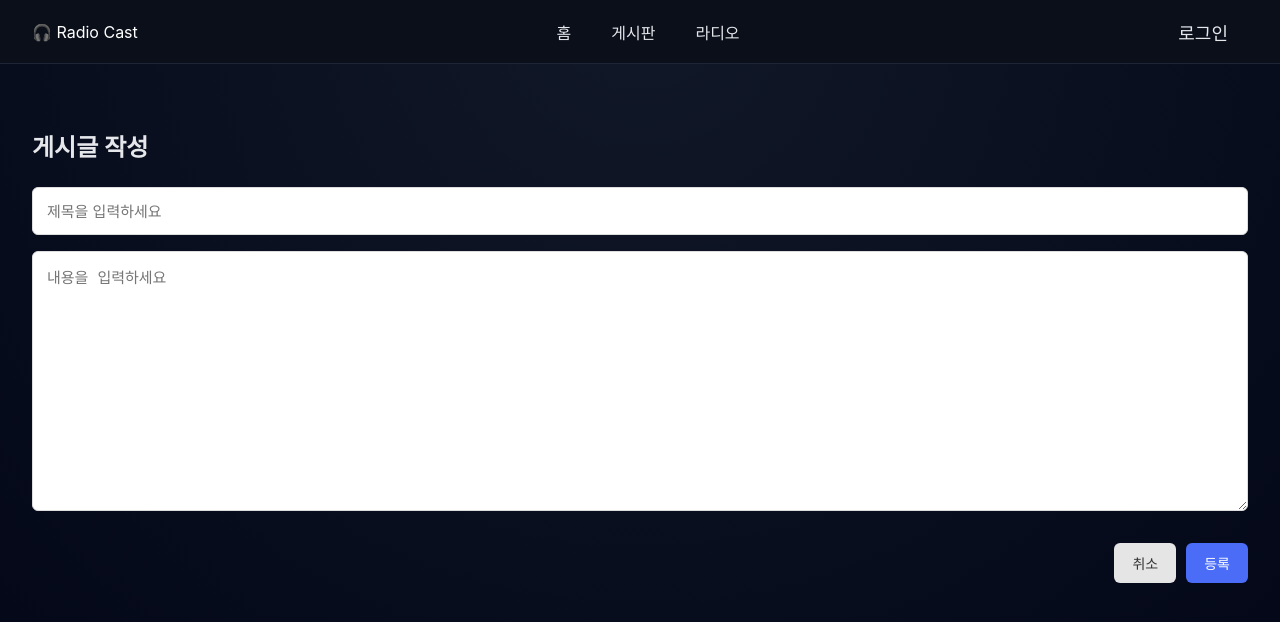
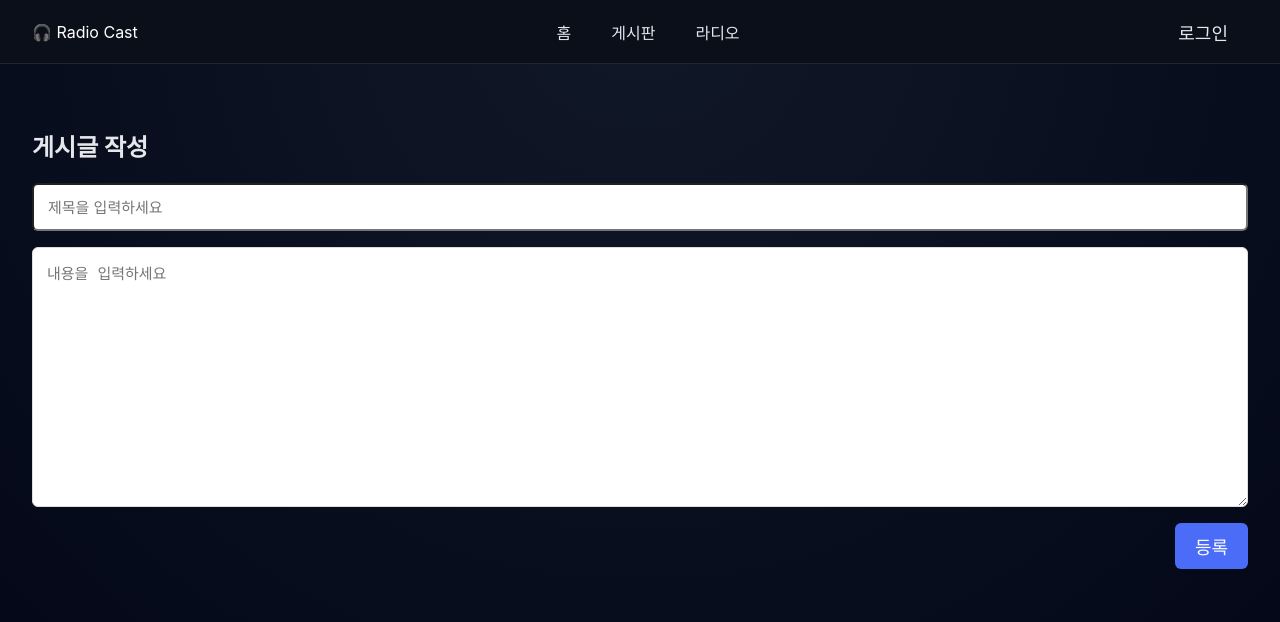
Before and after one commit to yuiop241114/Project_Radio, a React app in the folder frontend/: page /post/write in a window 1280 px wide. Shown: the top 622 px of the page. Built offline with nearby package versions, Linux system fonts and the light colour scheme; the HTML template or start-up script is replaced by a standard one.

Commit message:
게시글 수정, 작성 구조 변경(공통폼에서 상황에 따라 다른 화면으로 변경하게 작성)

```diff
--- a/frontend/src/App.jsx
+++ b/frontend/src/App.jsx
@@ -11,6 +11,7 @@ import SignUp from './components/common/SignUp';
 import PostList from './components/posts/PostList';
 import PostDetail from './components/posts/PostDetail';
 import PostWrite from './components/posts/PostWrite';
+import PostEdit from './components/posts/PostEdit';
 
 function App() {
   return (
@@ -21,6 +22,7 @@ function App() {
         <Route path="/post" element={<PostList/>}/>
         <Route path="/post/detail" element={<PostDetail/>}/>
         <Route path="/post/write" element={<PostWrite/>}/>
+        <Route path="/post/edit" element={<PostEdit/>}/>
       </Route>
 
       {/* Header 없는 페이지 */}
--- a/frontend/src/components/posts/PostDetail.jsx
+++ b/frontend/src/components/posts/PostDetail.jsx
@@ -40,7 +40,7 @@ JWT 인증과도 잘 어울립니다.
       <div className="detail-actions">
         <Link to="/post" className="btn gray">목록</Link>
         <div className="right">
-          <button className="btn outline">수정</button>
+          <Link to="/post/edit" className="btn gray">수정</Link>
           <button className="btn danger">삭제</button>
         </div>
       </div>
--- /dev/null
+++ b/frontend/src/components/posts/PostEdit.jsx
@@ -0,0 +1,38 @@
+import { useParams, useNavigate } from "react-router-dom";
+import { useEffect, useState } from "react";
+import PostForm from "./PostForm";
+
+const BoardEdit = () => {
+  const { id } = useParams();
+  const navigate = useNavigate();
+  const [board, setBoard] = useState(null);
+
+  useEffect(() => {
+    // TODO: GET /board/{id}
+    // 임시 데이터
+    setBoard({
+      title: "기존 게시글 제목",
+      content: "기존 게시글 내용입니다",
+    });
+  }, [id]);
+
+  const handleUpdate = (data) => {
+    console.log("게시글 수정:", id, data);
+
+    // TODO: PUT /board/{id}
+    alert("게시글이 수정되었습니다 (임시)");
+    navigate(`/board/${id}`);
+  };
+
+  if (!board) return null;
+
+  return (
+    <PostForm
+      mode="edit"
+      initialData={board}
+      onSubmit={handleUpdate}
+    />
+  );
+};
+
+export default BoardEdit;
--- /dev/null
+++ b/frontend/src/components/posts/PostForm.jsx
@@ -0,0 +1,51 @@
+import { useState, useEffect } from "react";
+import "../../styles/postForm.css";
+
+const BoardForm = ({ mode, initialData, onSubmit }) => {
+  const [title, setTitle] = useState("");
+  const [content, setContent] = useState("");
+
+  // 수정 페이지일 경우 기존 데이터 세팅
+  useEffect(() => {
+    if (mode === "edit" && initialData) {
+      setTitle(initialData.title);
+      setContent(initialData.content);
+    }
+  }, [mode, initialData]);
+
+  const handleSubmit = (e) => {
+    e.preventDefault();
+    onSubmit({ title, content });
+  };
+
+  return (
+    <div className="board-form">
+      <h1>{mode === "edit" ? "게시글 수정" : "게시글 작성"}</h1>
+
+      <form onSubmit={handleSubmit}>
+        <input
+          type="text"
+          placeholder="제목을 입력하세요"
+          value={title}
+          onChange={(e) => setTitle(e.target.value)}
+          required
+        />
+
+        <textarea
+          placeholder="내용을 입력하세요"
+          value={content}
+          onChange={(e) => setContent(e.target.value)}
+          required
+        />
+
+        <div className="actions">
+          <button type="submit" className="primary">
+            {mode === "edit" ? "수정 완료" : "등록"}
+          </button>
+        </div>
+      </form>
+    </div>
+  );
+};
+
+export default BoardForm;
--- a/frontend/src/components/posts/PostWrite.jsx
+++ b/frontend/src/components/posts/PostWrite.jsx
@@ -1,63 +1,18 @@
-import { useState } from "react";
 import { useNavigate } from "react-router-dom";
-import "../../styles/postWrite.css";
+import PostFrom from "./PostForm";
 
 const BoardWrite = () => {
   const navigate = useNavigate();
 
-  const [title, setTitle] = useState("");
-  const [content, setContent] = useState("");
+  const handleCreate = (data) => {
+    console.log("게시글 작성:", data);
 
-  const handleSubmit = (e) => {
-    e.preventDefault();
-
-    // 👉 나중에 API 연동 예정
-    console.log("게시글 등록:", { title, content });
-
+    // TODO: POST /board
     alert("게시글이 등록되었습니다 (임시)");
     navigate("/board");
   };
 
-  return (
-    <div className="board-write">
-      <h1 className="write-title">게시글 작성</h1>
-
-      <form onSubmit={handleSubmit} className="write-form">
-        {/* 제목 */}
-        <input
-          type="text"
-          className="write-input"
-          placeholder="제목을 입력하세요"
-          value={title}
-          onChange={(e) => setTitle(e.target.value)}
-          required
-        />
-
-        {/* 내용 */}
-        <textarea
-          className="write-textarea"
-          placeholder="내용을 입력하세요"
-          value={content}
-          onChange={(e) => setContent(e.target.value)}
-          required
-        />
-
-        {/* 버튼 */}
-        <div className="write-actions">
-          <button
-            type="button"
-            className="btn gray"
-            onClick={() => navigate(-1)}
-          >
-            취소
-          </button>
-          <button type="submit" className="btn primary">
-            등록
-          </button>
-        </div>
-      </form>
-    </div>
-  );
+  return <PostFrom mode="write" onSubmit={handleCreate} />;
 };
 
 export default BoardWrite;
--- /dev/null
+++ b/frontend/src/styles/postForm.css
@@ -0,0 +1,53 @@
+.board-form {
+  /* background: #ffffff; */
+  padding: 32px;
+  border-radius: 12px;
+}
+
+.board-form h1 {
+  font-size: 24px;
+  margin-bottom: 20px;
+}
+
+.board-form form {
+  display: flex;
+  flex-direction: column;
+  gap: 16px;
+}
+
+.board-form input {
+  height: 48px;
+  padding: 0 14px;
+  font-size: 15px;
+  border-radius: 6px;
+  /* background-color: #4a6cf7; */
+}
+
+.board-form textarea {
+  min-height: 260px;
+  padding: 14px;
+  font-size: 15px;
+  border: 1px solid #ddd;
+  border-radius: 6px;
+  resize: vertical;
+}
+
+.board-form input:focus,
+.board-form textarea:focus {
+  outline: none;
+  border-color: #4a6cf7;
+}
+
+.actions {
+  display: flex;
+  justify-content: flex-end;
+}
+
+.actions .primary {
+  background: #4a6cf7;
+  color: white;
+  border: none;
+  padding: 10px 20px;
+  border-radius: 6px;
+  cursor: pointer;
+}
--- a/frontend/src/styles/postWrite.css
+++ /dev/null
@@ -1,70 +0,0 @@
-.board-write {
-  /* background: #ffffff; */
-  border-radius: 12px;
-  padding: 32px;
-}
-
-.write-title {
-  font-size: 24px;
-  font-weight: 600;
-  margin-bottom: 24px;
-}
-
-.write-form {
-  display: flex;
-  flex-direction: column;
-  gap: 16px;
-}
-
-.write-input {
-  height: 48px;
-  padding: 0 14px;
-  font-size: 15px;
-  border: 1px solid #ddd;
-  border-radius: 6px;
-}
-
-.write-input:focus {
-  outline: none;
-  border-color: #4a6cf7;
-}
-
-.write-textarea {
-  min-height: 260px;
-  padding: 14px;
-  font-size: 15px;
-  border: 1px solid #ddd;
-  border-radius: 6px;
-  resize: vertical;
-}
-
-.write-textarea:focus {
-  outline: none;
-  border-color: #4a6cf7;
-}
-
-.write-actions {
-  display: flex;
-  justify-content: flex-end;
-  gap: 10px;
-  margin-top: 16px;
-}
-
-/* 버튼 공통 */
-.btn {
-  padding: 10px 18px;
-  font-size: 14px;
-  border-radius: 6px;
-  border: none;
-  cursor: pointer;
-}
-
-.btn.gray {
-  background: #e5e5e5;
-  color: #333;
-}
-
-.btn.primary {
-  background: #4a6cf7;
-  color: white;
-}
```
